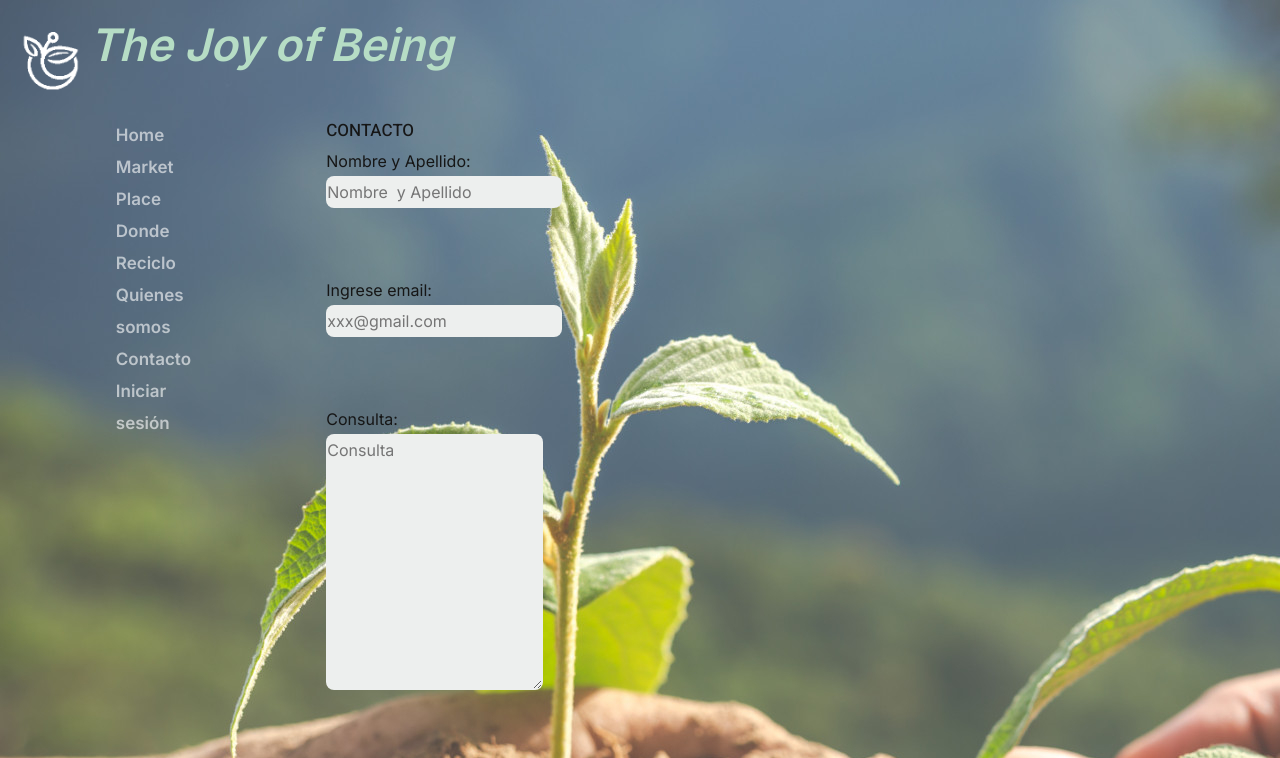
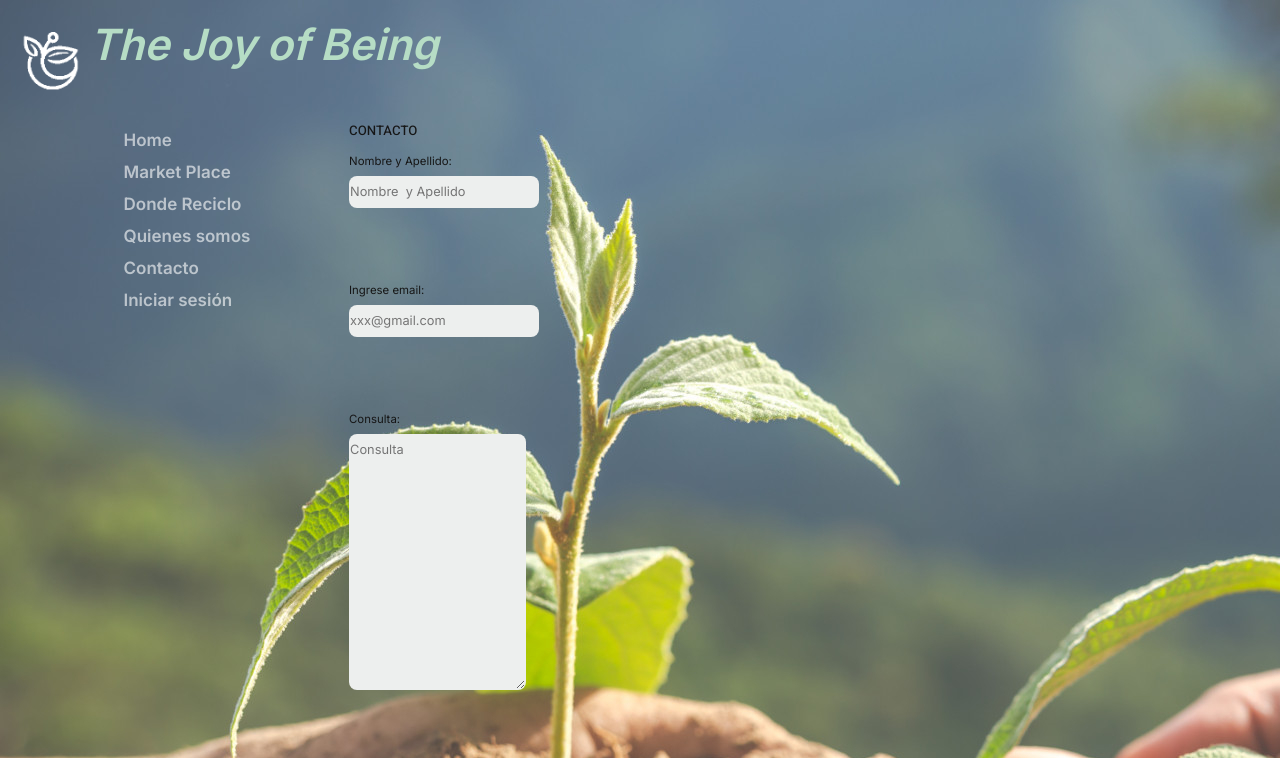
Before and after one commit to MelBareno/CoderHouse-SegundaEntrega-ProyectoFinal, a plain HTML site: page pages/contacto.html in a window 1280 px wide. Shown: the top 758 px of the page. Drawn offline with Linux system fonts and the light colour scheme.

Commit message:
ajuste entrega final

```diff
--- a/css/styles.css
+++ b/css/styles.css
@@ -121,58 +121,45 @@
 :root {
 
     /* spacing
-     * base font size: 18px
+     * base font size: 12px
      * vertical space unit : 32px
      */
     --base-size         : 62.5%;
     --multiplier        : 1;
-    --base-font-size    : calc(1.8rem * var(--multiplier));
+    --base-font-size    : calc(1.2rem * var(--multiplier));
     --space             : calc(3.2rem * var(--multiplier));
 
     /* vertical spacing
      */
-    --vspace-0_125      : calc(0.125 * var(--space));
-    --vspace-0_25       : calc(0.25 * var(--space));
-    --vspace-0_375      : calc(0.375 * var(--space));
     --vspace-0_5        : calc(0.5 * var(--space));
-    --vspace-0_625      : calc(0.625 * var(--space));
     --vspace-0_75       : calc(0.75 * var(--space));
     --vspace-0_875      : calc(0.875 * var(--space));
     --vspace-1          : calc(var(--space));
-    --vspace-1_25       : calc(1.25 * var(--space));
-    --vspace-1_5        : calc(1.5 * var(--space));
-    --vspace-1_75       : calc(1.75 * var(--space));
     --vspace-2          : calc(2 * var(--space));
-    --vspace-2_5        : calc(2.5 * var(--space));
-    --vspace-3          : calc(3 * var(--space));
-    --vspace-3_5        : calc(3.5 * var(--space));
-    --vspace-4          : calc(4 * var(--space));
-    --vspace-4_5        : calc(4.5 * var(--space));
-    --vspace-5          : calc(5 * var(--space));
+
 
     /* type scale
-     * ratio 1:2 | base: 18px
+     * base: 12px
      * -------------------------------------------------------
      *
-     * --text-display-3 = (77.40px)
-     * --text-display-2 = (64.50px)
-     * --text-display-1 = (53.75px)
-     * --text-xxxl      = (44.79px)
-     * --text-xxl       = (37.32px)
-     * --text-xl        = (31.10px)
-     * --text-lg        = (25.92px)
-     * --text-md        = (21.60px)
-     * --text-size      = (18.00px) BASE
-     * --text-sm        = (15.00px)
-     * --text-xs        = (12.50px)
-     *
+     * --text-display-3 = (74.30px)
+     * --text-display-2 = (61.91px)
+     * --text-display-1 = (51.6px)
+     * --text-xxxl      = (43 px)
+     * --text-xxl       = (35.8px)
+     * --text-xl        = (29.86px)
+     * --text-lg        = (24.88px)
+     * --text-md        = (20.70px)
+     * --text-sm        = (17.28px)
+     * --text-xs        = (14.40px)
+     * --text-size      = (12.00px) BASE
      * ---------------------------------------------------------
      */
     --text-scale-ratio  : 1.2;
     --text-size         : var(--base-font-size);
-    --text-xs           : calc((var(--text-size) / var(--text-scale-ratio)) / var(--text-scale-ratio));
+    --text-xs           : calc(var(--text-size) * var(--text-scale-ratio));
     --text-sm           : calc(var(--text-xs) * var(--text-scale-ratio));
-    --text-md           : calc(var(--text-sm) * var(--text-scale-ratio) * var(--text-scale-ratio));
+    --text-md           : calc(var(--text-sm) * var(--text-scale-ratio));
     --text-lg           : calc(var(--text-md) * var(--text-scale-ratio));
     --text-xl           : calc(var(--text-lg) * var(--text-scale-ratio));
     --text-xxl          : calc(var(--text-xl) * var(--text-scale-ratio));
@@ -470,25 +457,6 @@ nav{
 }
 /* ===================================================================
  * # TYPOGRAPHY
- *
- * -------------------------------------------------------------------
- * type scale - ratio 1:2 | base: 18px
- * -------------------------------------------------------------------
- *
- * --text-display-3 = (77.40px)
- * --text-display-2 = (64.50px)
- * --text-display-1 = (53.75px)
- * --text-xxxl      = (44.79px)
- * --text-xxl       = (37.32px)
- * --text-xl        = (31.10px)
- * --text-lg        = (25.92px)
- * --text-md        = (21.60px)
- * --text-size      = (18.00px) BASE
- * --text-sm        = (15.00px)
- * --text-xs        = (12.50px)
- *
- * -------------------------------------------------------------------- */
-
 /* --------------------------------------------------------------------
  * ## base type styles
  * -------------------------------------------------------------------- */
@@ -645,7 +613,7 @@ select {
     color               : var(--color-placeholder);
     font-family         : var(--font-1);
     font-size           : var(--text-sm);
-    font-size           : calc(var(--text-size) * 0.8889);
+    font-size           : calc(var(--text-xs) * 0.8889);
     line-height         : var(--input-line-height);
     max-width           : 100%;
     background-color    : var(--color-gray-5);
@@ -733,12 +701,12 @@ input[type="button"]:hover {
  * ## theme-specific typography classes
  * ------------------------------------------------------------------- */
 .body-text-2 {
-    font-size   : calc(var(--text-size) * 0.9444);
+    font-size   : calc(var(--text-size)*1.1) ;
     line-height : calc(0.9375 * var(--space));
 }
 
 .body-text-3 {
-    font-size   : calc(var(--text-size) * 0.8889);
+    font-size   : calc(var(--text-size) * 0.95);
     line-height : calc(0.9375 * var(--space));
 }
 
--- a/pages/contacto.html
+++ b/pages/contacto.html
@@ -38,14 +38,14 @@
 		<div class="row">
 			<div class="col-sm-3">
 			<!--INICIO Navegacion principal-->
-    		<nav class="s-header__nav">
+    		<nav class="s-header__nav navbar">
 				<ul>
-					<li><a href="../index.html">Home</a></li>
-					<li><a href="marketplace.html">Market Place</a></li>
-					<li><a href="dondereciclo.html">Donde Reciclo</a></li>
-					<li><a href="quienessomos.html">Quienes somos</a></li>
-					<li><a href="contacto.html">Contacto</a></li>
-					<li><a href="login.html">Iniciar sesión</a></li>
+					<li><a class="navbar-brand" href="../index.html">Home</a></li>
+					<li><a class="navbar-brand" href="marketplace.html">Market Place</a></li>
+					<li><a class="navbar-brand" href="dondereciclo.html">Donde Reciclo</a></li>
+					<li><a class="navbar-brand" href="quienessomos.html">Quienes somos</a></li>
+					<li><a class="navbar-brand" href="contacto.html">Contacto</a></li>
+					<li><a class="navbar-brand" href="login.html">Iniciar sesión</a></li>
 				</ul>
 			</nav>
 			</div>
```
Also changed, not shown: index.html (+7 -7 lines), pages/dondereciclo.html (+7 -7 lines), pages/login.html (+7 -7 lines), pages/marketplace.html (+7 -7 lines), pages/quienessomos.html (+6 -6 lines).
